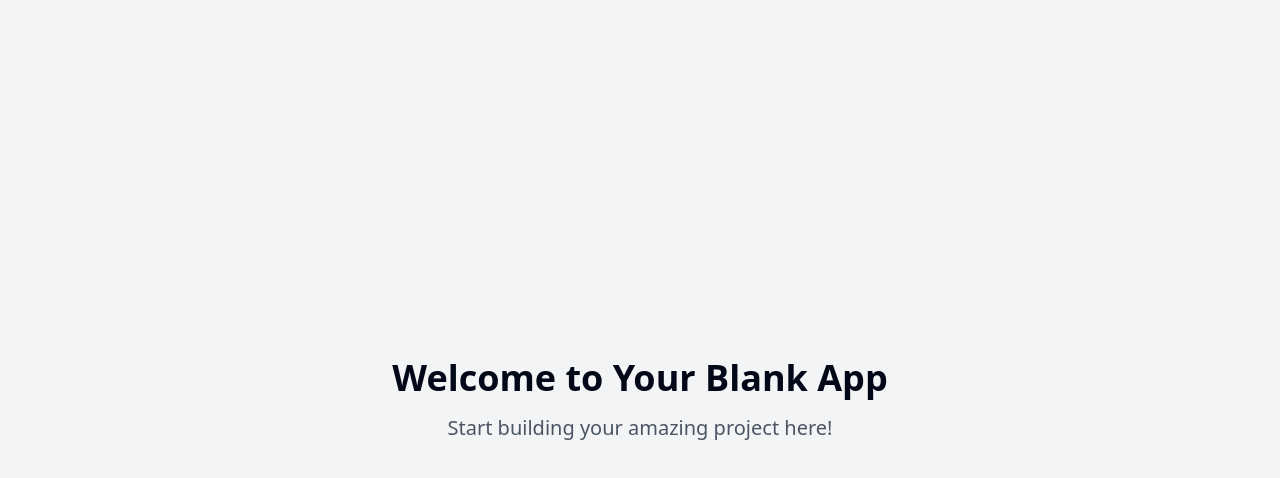
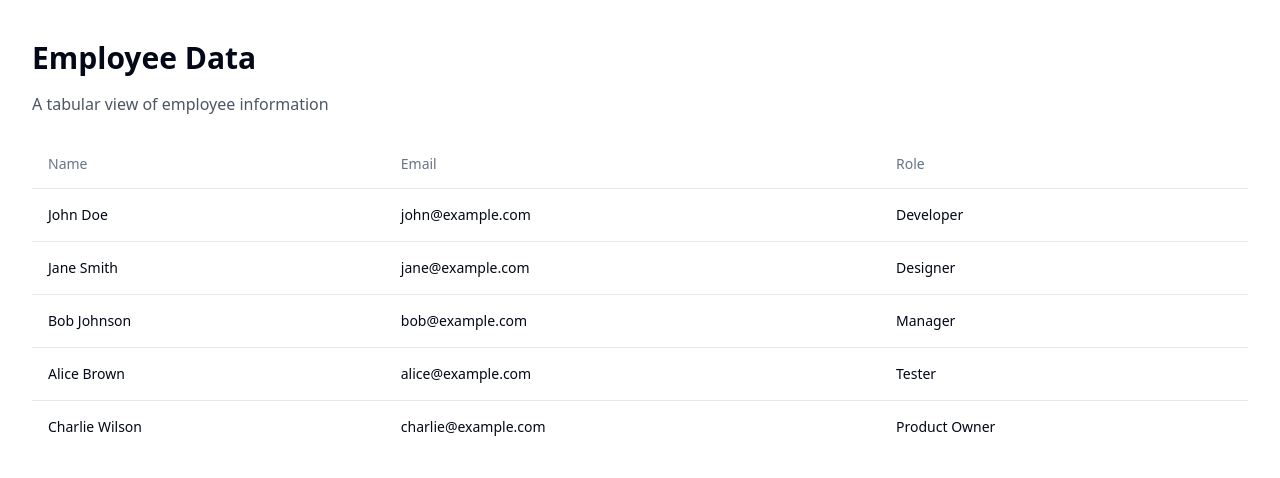
Before and after one commit to GPT-Engineer-App/tabularocean, a React (Vite) app: page / in a window 1280 px wide. Shown: the top 478 px of the page. Built offline with nearby package versions, Linux system fonts and the light colour scheme.

Commit message:
Create tabular data view
Implement a web application feature to present data in a tabular format.
[skip gpt_engineer]

```diff
--- a/src/pages/Index.jsx
+++ b/src/pages/Index.jsx
@@ -1,14 +1,38 @@
-// Update this page (the content is just a fallback if you fail to update the page)
+import { Table, TableBody, TableCell, TableHead, TableHeader, TableRow } from "@/components/ui/table"
+
+const data = [
+  { id: 1, name: "John Doe", email: "john@example.com", role: "Developer" },
+  { id: 2, name: "Jane Smith", email: "jane@example.com", role: "Designer" },
+  { id: 3, name: "Bob Johnson", email: "bob@example.com", role: "Manager" },
+  { id: 4, name: "Alice Brown", email: "alice@example.com", role: "Tester" },
+  { id: 5, name: "Charlie Wilson", email: "charlie@example.com", role: "Product Owner" },
+]
 
 const Index = () => {
   return (
-    <div className="min-h-screen flex items-center justify-center bg-gray-100">
-      <div className="text-center">
-        <h1 className="text-4xl font-bold mb-4">Welcome to Your Blank App</h1>
-        <p className="text-xl text-gray-600">Start building your amazing project here!</p>
-      </div>
+    <div className="container mx-auto py-10">
+      <h1 className="text-3xl font-bold mb-4">Employee Data</h1>
+      <p className="text-gray-600 mb-6">A tabular view of employee information</p>
+      <Table>
+        <TableHeader>
+          <TableRow>
+            <TableHead>Name</TableHead>
+            <TableHead>Email</TableHead>
+            <TableHead>Role</TableHead>
+          </TableRow>
+        </TableHeader>
+        <TableBody>
+          {data.map((employee) => (
+            <TableRow key={employee.id}>
+              <TableCell>{employee.name}</TableCell>
+              <TableCell>{employee.email}</TableCell>
+              <TableCell>{employee.role}</TableCell>
+            </TableRow>
+          ))}
+        </TableBody>
+      </Table>
     </div>
-  );
-};
+  )
+}
 
-export default Index;
+export default Index
```
